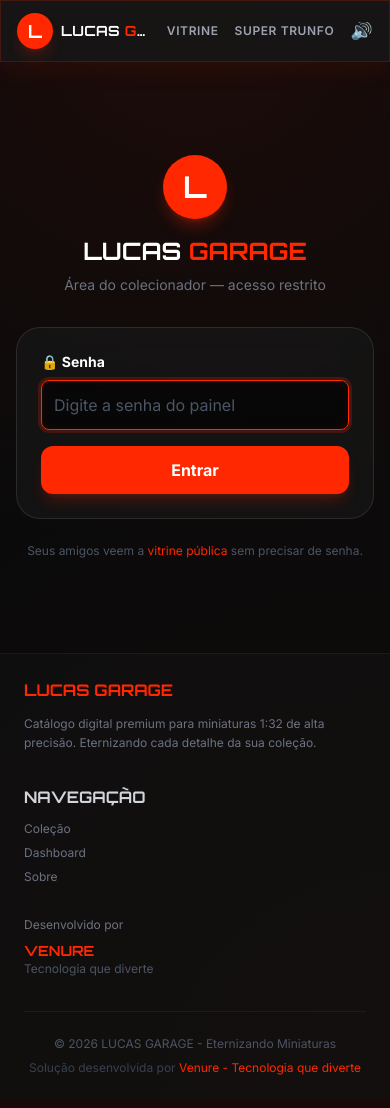
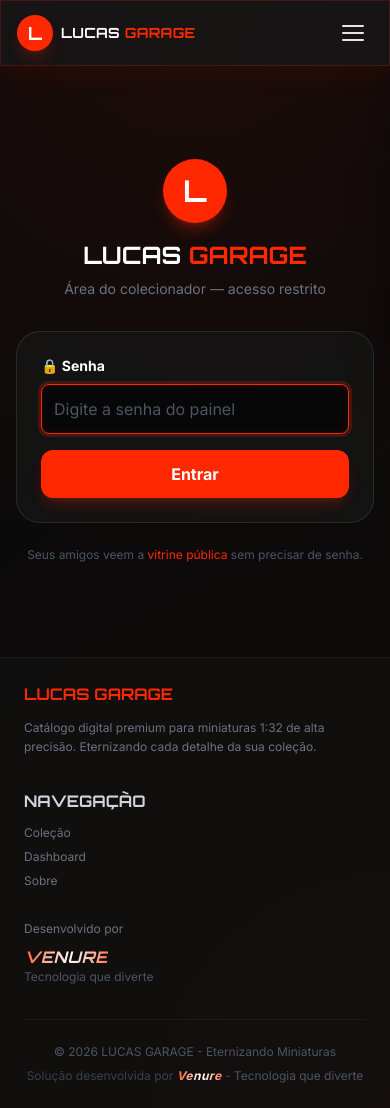
Before and after one commit to falecomofred-lab/lucasGarage, a FastAPI app: page /login in a window 390 px wide. Before the commit the page ends 1075 px from the top, so only its background shows below. Run offline with FastAPI, Linux system fonts and the light colour scheme; tables that the repository leaves empty hold one stand-in row (values such as "Sample post"); some libraries are stand-ins or nearby versions.

Commit message:
menu recuado + efeito venure

```diff
--- a/src/templates/base.html
+++ b/src/templates/base.html
@@ -390,6 +390,65 @@
             #garage-door .shutter { transition: none; }
             .lg-ripple { display: none; }
         }
+
+        /* ═══════ MENU RECUADO (abre sob demanda) ═══════ */
+        .menu-bar { display:block; width:22px; height:2px; background:#e5e5e5; border-radius:2px;
+            transition: transform .3s ease, opacity .2s ease, background .2s ease; }
+        #menu-btn.open .menu-bar:nth-child(1){ transform: translateY(7px) rotate(45deg); }
+        #menu-btn.open .menu-bar:nth-child(2){ opacity:0; }
+        #menu-btn.open .menu-bar:nth-child(3){ transform: translateY(-7px) rotate(-45deg); }
+        #menu-btn.open .menu-bar{ background:#ff2800; }
+
+        #menu-panel { transform: translateX(112%); transition: transform .35s cubic-bezier(.4,0,.2,1); padding-top:70px; }
+        #menu-panel.open { transform: translateX(0); }
+        .menu-inner {
+            background: rgba(15,15,15,.96); backdrop-filter: blur(14px);
+            border-left:1px solid rgba(255,40,0,.25); border-bottom:1px solid rgba(255,255,255,.08);
+            border-bottom-left-radius:18px; min-width:230px; padding:16px;
+            display:flex; flex-direction:column; gap:4px; box-shadow:-12px 22px 55px rgba(0,0,0,.6);
+        }
+        .menu-item {
+            padding:12px 16px; border-radius:12px; font-weight:600; letter-spacing:.05em;
+            color:#d4d4d4; font-size:14px; background:transparent; text-align:left; width:100%;
+            transition: all .2s ease;
+        }
+        .menu-item::after { display:none; }
+        .menu-item:hover { background: rgba(255,40,0,.12); color:#fff; padding-left:22px; }
+        #menu-scrim { position:fixed; inset:0; z-index:30; background:rgba(0,0,0,.45);
+            opacity:0; visibility:hidden; transition: opacity .3s ease; }
+        #menu-scrim.open { opacity:1; visibility:visible; }
+
+        /* ═══════ EFEITO VENURE — velocidade & força ═══════ */
+        .venure-fx {
+            position:relative; display:inline-block; font-style:italic; font-weight:700;
+            letter-spacing:.04em;
+            background:linear-gradient(100deg,#ff2800 0%,#ff6a3d 28%,#ffffff 50%,#ff6a3d 72%,#ff2800 100%);
+            background-size:230% 100%;
+            -webkit-background-clip:text; background-clip:text;
+            color:transparent; -webkit-text-fill-color:transparent;
+            animation: venure-shine 3s linear infinite;
+            transition: transform .25s cubic-bezier(.2,.8,.2,1), filter .25s ease;
+        }
+        @keyframes venure-shine { 0%{ background-position:0% 0; } 100%{ background-position:230% 0; } }
+        .venure-fx:hover {
+            transform: skewX(-8deg) scale(1.07);
+            filter: drop-shadow(0 0 10px rgba(255,40,0,.75));
+            animation-duration:.8s;
+        }
+        /* riscos de propulsão (força/velocidade) */
+        .venure-fx::before {
+            content:''; position:absolute; top:50%; right:100%; height:2px; width:6px; margin-right:6px;
+            background:linear-gradient(to left,#ff2800,transparent);
+            transform: translateY(-50%); opacity:0; transition: opacity .2s ease;
+        }
+        .venure-fx:hover::before { opacity:1; animation: venure-thrust .4s linear infinite; }
+        @keyframes venure-thrust {
+            0%{ width:6px; opacity:.2; } 50%{ width:30px; opacity:1; } 100%{ width:6px; opacity:.2; }
+        }
+        @media (prefers-reduced-motion: reduce) {
+            .venure-fx { animation:none; }
+            .venure-fx:hover::before { animation:none; }
+        }
     </style>
 </head>
 <body class="min-h-screen font-sans flex flex-col">
@@ -434,13 +493,24 @@
             </h1>
         </a>
 
-        <!-- Menu -->
-        <div class="flex items-center gap-4 sm:gap-8 text-xs sm:text-sm font-medium tracking-wide text-gray-400 shrink-0">
-            <a href="/vitrine" class="nav-link whitespace-nowrap">VITRINE</a>
-            <a href="/super-trunfo" class="nav-link whitespace-nowrap">SUPER TRUNFO</a>
-            <button id="som-toggle" onclick="const on=SOM.toggle(); this.textContent=on?'🔊':'🔇';" title="Ligar/desligar som" class="text-lg leading-none">🔊</button>
-        </div>
+        <!-- Botão do menu (tudo recuado, abre sob demanda) -->
+        <button id="menu-btn" onclick="toggleMenu()" aria-label="Menu" aria-expanded="false"
+            class="relative z-50 flex flex-col justify-center items-center gap-[5px] w-10 h-10 rounded-xl hover:bg-white/10 transition-all shrink-0">
+            <span class="menu-bar"></span><span class="menu-bar"></span><span class="menu-bar"></span>
+        </button>
     </nav>
+
+    <!-- PAINEL DO MENU (recuado) -->
+    <div id="menu-panel" class="fixed top-0 right-0 z-40">
+        <nav class="menu-inner">
+            <a href="/" class="menu-item nav-link">INÍCIO</a>
+            <a href="/vitrine" class="menu-item nav-link">VITRINE</a>
+            <a href="/super-trunfo" class="menu-item nav-link">SUPER TRUNFO</a>
+            <a href="/quiz" class="menu-item nav-link">MODO QUIZ</a>
+            <button onclick="toggleSom()" class="menu-item"><span id="som-ico">🔊</span> Som</button>
+        </nav>
+    </div>
+    <div id="menu-scrim" onclick="toggleMenu(false)"></div>
 
     <!-- CONTEÚDO PRINCIPAL -->
     <main class="flex-1 w-full">
@@ -473,9 +543,9 @@
                 <!-- Branding Venure -->
                 <div class="md:text-right">
                     <p class="text-xs text-gray-500 mb-2">Desenvolvido por</p>
-                    <a href="https://venure.com.br" target="_blank" class="inline-block hover:opacity-80 transition-opacity">
-                        <p class="font-display font-bold text-garage-ferrari text-sm">
-                            VENURE
+                    <a href="https://venure.com.br" target="_blank" class="inline-block">
+                        <p class="font-display text-base">
+                            <span class="venure-fx">VENURE</span>
                         </p>
                         <p class="text-xs text-gray-600">Tecnologia que diverte</p>
                     </a>
@@ -489,8 +559,8 @@
                 </p>
                 <p class="text-xs text-gray-700 mt-2">
                     Solução desenvolvida por
-                    <a href="https://venure.com.br" target="_blank" class="text-garage-ferrari hover:underline">
-                        Venure - Tecnologia que diverte
+                    <a href="https://venure.com.br" target="_blank">
+                        <span class="venure-fx">Venure</span> <span class="text-gray-600">- Tecnologia que diverte</span>
                     </a>
                 </p>
             </div>
@@ -558,7 +628,21 @@
             },
         };
     })();
-    (function () { const b = document.getElementById('som-toggle'); if (b) b.textContent = SOM.isOn() ? '🔊' : '🔇'; })();
+    (function () { const b = document.getElementById('som-ico'); if (b) b.textContent = SOM.isOn() ? '🔊' : '🔇'; })();
+
+    /* ── Menu recuado (abre sob demanda) ── */
+    function toggleMenu(force) {
+        var p = document.getElementById('menu-panel'), b = document.getElementById('menu-btn'), s = document.getElementById('menu-scrim');
+        if (!p) return;
+        var open = (force === undefined) ? !p.classList.contains('open') : force;
+        p.classList.toggle('open', open); s.classList.toggle('open', open);
+        if (b) { b.classList.toggle('open', open); b.setAttribute('aria-expanded', open ? 'true' : 'false'); }
+        if (open) { try { SOM.marcha(); } catch (e) {} }
+    }
+    function toggleSom() {
+        var on = SOM.toggle(); var i = document.getElementById('som-ico');
+        if (i) i.textContent = on ? '🔊' : '🔇';
+    }
     </script>
 
     <!-- SLIDESHOW: troca as fotos de cada card a cada 5 segundos, em loop -->
@@ -661,7 +745,7 @@
             var digitando = tag === 'input' || tag === 'textarea' || e.target.isContentEditable;
             var help = document.getElementById('kbd-help');
 
-            if (e.key === 'Escape') { if (help) help.classList.remove('show'); if (digitando) e.target.blur(); return; }
+            if (e.key === 'Escape') { if (help) help.classList.remove('show'); try { toggleMenu(false); } catch (x) {} if (digitando) e.target.blur(); return; }
             if (digitando) return;
 
             switch (e.key) {
@@ -669,9 +753,7 @@
                 case 't': case 'T': location.href = '/super-trunfo'; break;
                 case 'h': case 'H': location.href = '/'; break;
                 case 'g': case 'G': abrirGaragem(true); break;
-                case 'm': case 'M':
-                    var on = SOM.toggle(); var b = document.getElementById('som-toggle');
-                    if (b) b.textContent = on ? '🔊' : '🔇'; break;
+                case 'm': case 'M': toggleSom(); break;
                 case '/': if (focoBusca()) e.preventDefault(); break;
                 case '?': if (help) help.classList.toggle('show'); break;
             }
```
